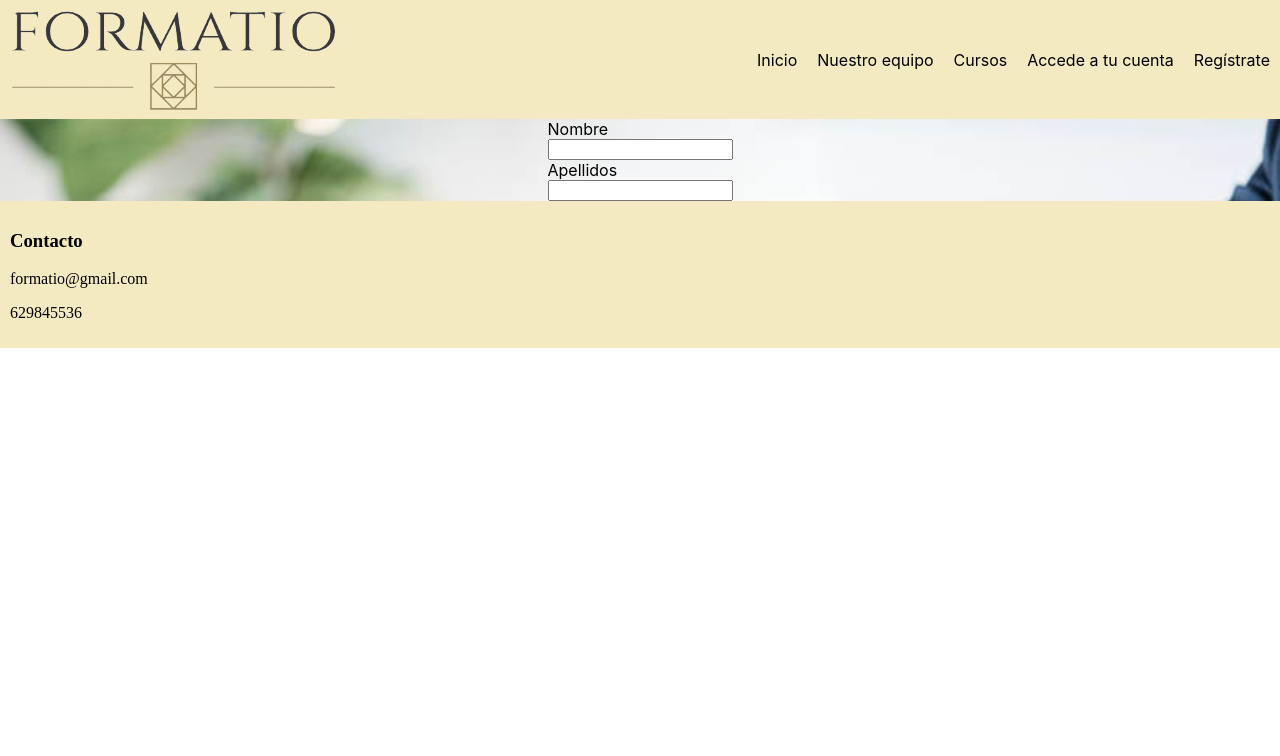
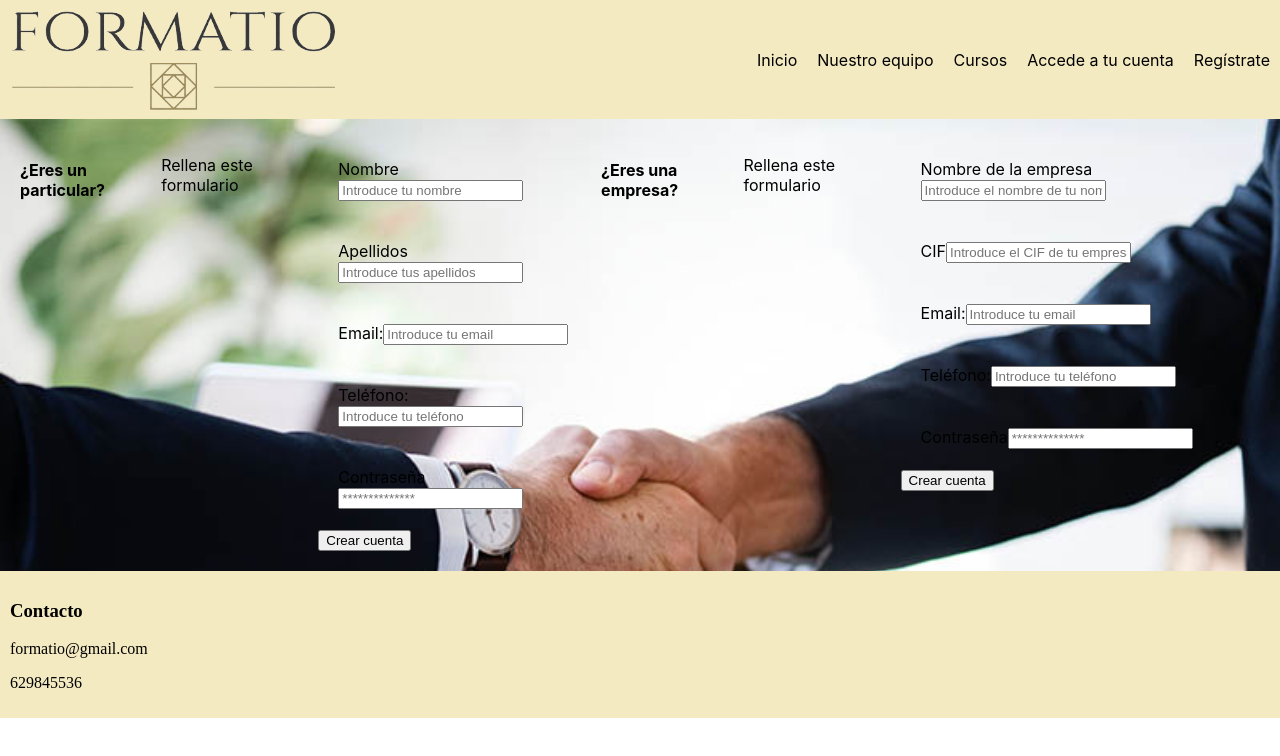
Before and after one commit to Elvira-88/final-project-client, a React (Create React App) app: page /register in a window 1280 px wide. Shown: the top 756 px of the page. Built offline with nearby package versions, Linux system fonts and the light colour scheme.

Commit message:
Intento relleno team

```diff
--- a/src/pages/login/login.css
+++ b/src/pages/login/login.css
@@ -13,7 +13,7 @@
     display: flex;
     justify-content: center;
     flex-direction: column;
-    gap: 50px;
+    gap: 20px;
 
 }
 
--- a/src/pages/register/register.css
+++ b/src/pages/register/register.css
@@ -3,12 +3,16 @@
     background-size: cover;
     display: flex;
     justify-content: center;
-
+    padding: 20px;
 
 }
 
 .form {
     display: flex;
     flex-direction: column;
+}
+
+.inputBlock {
+    padding: 20px;
 
 }
--- a/src/pages/register/register.js
+++ b/src/pages/register/register.js
@@ -4,12 +4,77 @@ export default function register() {
     return (
         <div className="register">
 
-            <form action="" className="form">
-                <label htmlFor="">Nombre</label>
-                <input type="text"/>
-                <label htmlFor="">Apellidos</label>
-                <input type="text"/>
+            <h4>¿Eres un particular?</h4>
+
+            <p>Rellena este formulario</p>
+
+            <form action="formParticular" method="get">
+
+                <div class="inputBlock">
+                    <label for="nameInput">Nombre</label>
+                    <input type="text" id="nameInput" name="userName" placeholder="Introduce tu nombre"/>
+                </div>
+
+                <div class="inputBlock">
+                    <label for="lastnameInput">Apellidos</label>
+                    <input type="text" id="lastnameInput" name="lastName" placeholder="Introduce tus apellidos"/>
+                </div>
+
+                <div class="inputBlock">
+                    <label for="emailInput">Email:</label>
+                    <input required type="email" id="emailInput" required name="userEmail" placeholder="Introduce tu email"/>
+                </div>
+
+                <div class="inputBlock">
+                    <label for="telephoneInput">Teléfono:</label>
+                    <input required type="telephone" id="telephoneInput" name="telephpneInput" placeholder="Introduce tu teléfono"/>
+                </div>
+
+                <div class="inputBlock">
+                    <label for="passwordInput">Contraseña</label>
+                    <input type="password" id="passwordInput" required name="passwrodInput" placeholder="**************"/>
+                </div>
+
+                <button>Crear cuenta</button>
+
             </form>
+
+            <h4>¿Eres una empresa?</h4>
+
+            <p>Rellena este formulario</p>
+
+            <form action="formCompany" method="get">
+
+                <div class="inputBlock">
+                    <label for="nameInput">Nombre de la empresa</label>
+                    <input type="text" id="nameInput" name="userName" placeholder="Introduce el nombre de tu nombre"/>
+                </div>
+
+                <div class="inputBlock">
+                    <label for="cifINput">CIF</label>
+                    <input type="text" id="cifINput" name="cif" placeholder="Introduce el CIF de tu empresa"/>
+                </div>
+
+                <div class="inputBlock">
+                    <label for="emailInput">Email:</label>
+                    <input required type="email" id="emailInput" required name="userEmail" placeholder="Introduce tu email"/>
+                </div>
+
+                <div class="inputBlock">
+                    <label for="telephoneInput">Teléfono:</label>
+                    <input required type="telephone" id="telephoneInput" name="telephpneInput" placeholder="Introduce tu teléfono"/>
+                </div>
+
+                <div class="inputBlock">
+                    <label for="passwordInput">Contraseña</label>
+                    <input type="password" id="passwordInput" required name="passwrodInput" placeholder="**************"/>
+                </div>
+
+                <button>Crear cuenta</button>
+
+            </form>
+
+
 
         </div>
     )
--- /dev/null
+++ b/src/pages/team/TeamCard.js
@@ -0,0 +1,37 @@
+import React from 'react'
+
+export default function TeamCard(props) {
+    return (
+        // <div className="TeamCard">
+        //     <img src={props.img} alt=""/>
+        //     <div>
+        //         <h5>{props.name}</h5>
+        //         <p>{props.paragraph}</p>
+        //     </div>
+        // </div>
+
+        <div className="TeamCard">
+            <div>
+                {
+                    props.teachers.map(teacher => {
+                        return <div>
+                                 <img src={teachers.img} alt=""/>
+                                 <h4>{teachers.name} {teachers.lastname}</h4>
+                                 <p>{teachers.description}</p>
+                               </div>
+
+                    })
+                }
+
+            </div>
+
+        {/* // <img src={props.img} alt=""/>
+        // <div>
+        //     <h5>{props.name}</h5>
+        //     <p>{props.paragraph}</p>
+        // </div> */}
+        </div>
+
+
+    )
+}
--- a/src/pages/team/team.js
+++ b/src/pages/team/team.js
@@ -1,10 +1,14 @@
+import TeamCard from './TeamCard';
 import './team.css';
 
 export default function team() {
     return (
         <div className="team">
-            <img src="..." alt="Imagen"/>
-            <p>texto</p>
+            <TeamCard
+            img="https://cdn-images.livecareer.es/pages/foto_cv_lc_es_12.jpg"
+            name="Lorena Martínez Crespo"
+            paragraph="Psicóloga experta en rrhh"
+            />
 
         </div>
     )
```
Also changed, not shown: src/pages/team/teachers.js (added, +18 -0 lines).
